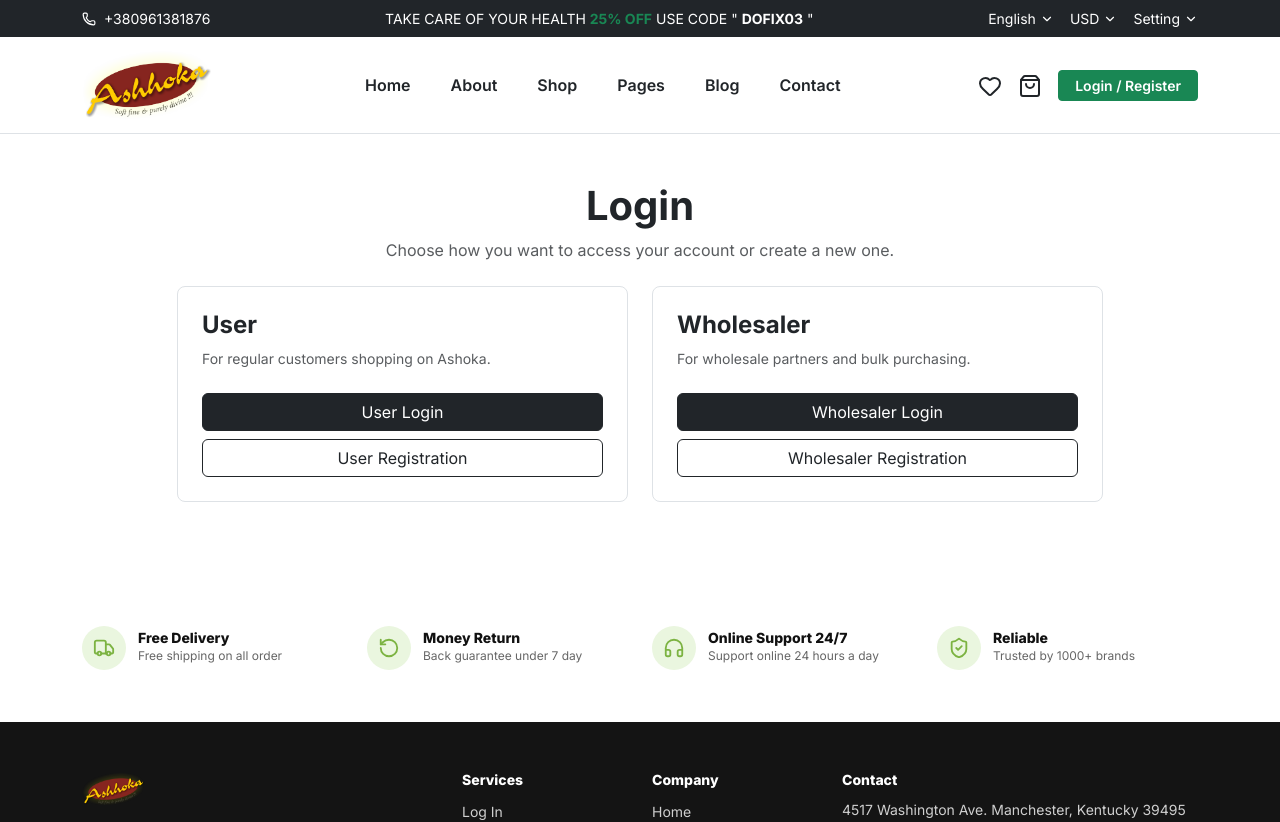
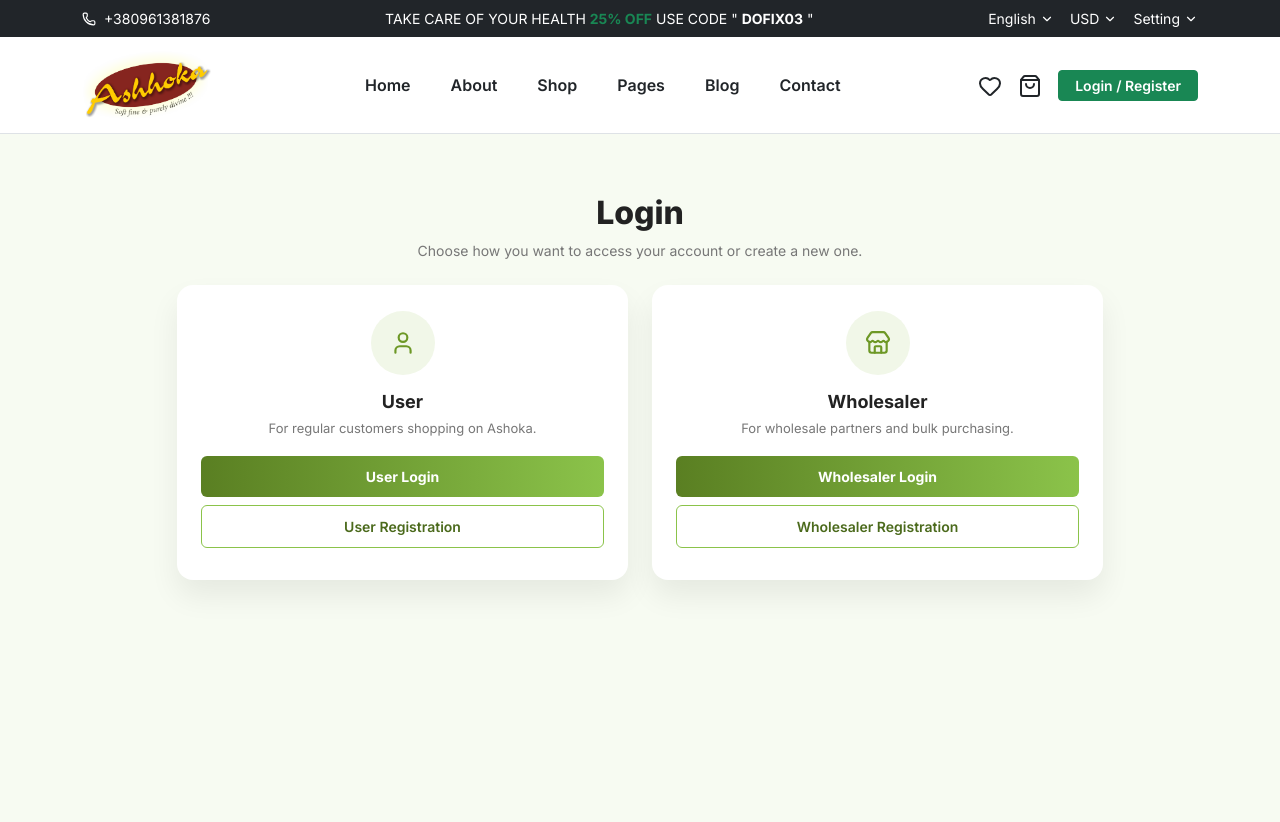
Before and after one commit to VedikaSonar/Ashoka, a React (Vite) app: page /auth in a window 1280 px wide. Shown: the top 822 px of the page. Built offline with nearby package versions, Linux system fonts and the light colour scheme.

Commit message:
login ui update

```diff
--- /dev/null
+++ b/src/Pages/AuthForms.css
@@ -0,0 +1,68 @@
+.auth-form-page {
+  background-color: #f7fbf2;
+  min-height: 100vh;
+  padding: 60px 0;
+}
+
+.auth-form-card {
+  background-color: #fff;
+  border-radius: 16px;
+  padding: 28px 24px 24px;
+  box-shadow: 0 16px 30px rgba(0, 0, 0, 0.07);
+}
+
+.auth-form-title {
+  font-size: 24px;
+  font-weight: 800;
+  color: #222;
+  margin-bottom: 8px;
+}
+
+.auth-form-subtitle {
+  font-size: 13px;
+  color: #777;
+  margin-bottom: 18px;
+}
+
+.auth-form-card .btn-dark {
+  background: linear-gradient(90deg, #5a7f22, #8bc34a);
+  border: none;
+  font-weight: 700;
+  font-size: 14px;
+  padding: 10px 0;
+}
+
+.auth-form-card .btn-dark:hover {
+  background: linear-gradient(90deg, #4b6a1c, #7cb342);
+}
+
+.auth-form-card .form-control {
+  border-radius: 8px;
+  border-color: #e0e0e0;
+  font-size: 14px;
+}
+
+.auth-form-card .form-control:focus {
+  border-color: #8bc34a;
+  box-shadow: 0 0 0 0.15rem rgba(139, 195, 74, 0.3);
+}
+
+.auth-form-card .text-muted a,
+.auth-form-card a {
+  color: #4b6a1c;
+}
+
+.auth-form-card .text-muted a:hover,
+.auth-form-card a:hover {
+  color: #2f4c10;
+}
+
+@media (max-width: 767.98px) {
+  .auth-form-page {
+    padding: 40px 0;
+  }
+
+  .auth-form-card {
+    padding: 22px 18px 20px;
+  }
+}
--- /dev/null
+++ b/src/Pages/AuthOptions.css
@@ -0,0 +1,103 @@
+.auth-options-page {
+  background-color: #f7fbf2;
+  min-height: 100vh;
+  padding: 60px 0;
+}
+
+.auth-title {
+  font-size: 32px;
+  font-weight: 800;
+  color: #222;
+  margin-bottom: 8px;
+}
+
+.auth-subtitle {
+  font-size: 14px;
+  color: #777;
+  margin: 0;
+}
+
+.auth-card {
+  background-color: #fff;
+  border-radius: 16px;
+  padding: 26px 24px 22px;
+  box-shadow: 0 16px 30px rgba(0, 0, 0, 0.07);
+  text-align: center;
+}
+
+.auth-icon-circle {
+  width: 64px;
+  height: 64px;
+  border-radius: 50%;
+  margin: 0 auto 16px;
+  background: #f1f7e8;
+  display: flex;
+  align-items: center;
+  justify-content: center;
+  color: #6d9826;
+}
+
+.auth-card-title {
+  font-size: 18px;
+  font-weight: 700;
+  color: #222;
+  margin-bottom: 6px;
+}
+
+.auth-card-text {
+  font-size: 13px;
+  color: #777;
+  margin-bottom: 18px;
+}
+
+.auth-card-actions {
+  display: flex;
+  flex-direction: column;
+  gap: 8px;
+  margin-bottom: 10px;
+}
+
+.auth-primary-btn {
+  background: linear-gradient(90deg, #5a7f22, #8bc34a);
+  border: none;
+  font-weight: 700;
+  font-size: 14px;
+  padding: 10px 0;
+}
+
+.auth-primary-btn:hover {
+  background: linear-gradient(90deg, #4b6a1c, #7cb342);
+}
+
+.auth-secondary-btn {
+  background-color: #fff;
+  border: 1px solid #8bc34a;
+  color: #4b6a1c;
+  font-weight: 600;
+  font-size: 14px;
+  padding: 10px 0;
+}
+
+.auth-secondary-btn:hover {
+  background-color: #f4faec;
+}
+
+.auth-card-footer {
+  font-size: 12px;
+  color: #777;
+}
+
+.auth-card-footer span {
+  color: #4b6a1c;
+  font-weight: 600;
+}
+
+@media (max-width: 767.98px) {
+  .auth-options-page {
+    padding: 40px 0;
+  }
+
+  .auth-card {
+    padding: 22px 18px 18px;
+  }
+}
--- a/src/Pages/AuthOptions.jsx
+++ b/src/Pages/AuthOptions.jsx
@@ -1,15 +1,17 @@
 import React from 'react';
 import { Container, Row, Col, Button } from 'react-bootstrap';
 import { Link } from 'react-router-dom';
+import { User, Store } from 'lucide-react';
+import './AuthOptions.css';
 
 const AuthOptions = () => {
   return (
-    <div className="py-5">
+    <div className="auth-options-page">
       <Container>
         <Row className="justify-content-center mb-4">
           <Col lg={8} className="text-center">
-            <h1 className="mb-2">Login</h1>
-            <p className="text-muted mb-0">
+            <h1 className="auth-title">Login</h1>
+            <p className="auth-subtitle">
               Choose how you want to access your account or create a new one.
             </p>
           </Col>
@@ -17,36 +19,44 @@ const AuthOptions = () => {
 
         <Row className="g-4 justify-content-center">
           <Col md={6} lg={5}>
-            <div className="p-4 border rounded-3 h-100">
-              <h4 className="mb-2">User</h4>
-              <p className="text-muted small mb-4">
+            <div className="auth-card">
+              <div className="auth-icon-circle">
+                <User size={26} />
+              </div>
+              <h4 className="auth-card-title">User</h4>
+              <p className="auth-card-text">
                 For regular customers shopping on Ashoka.
               </p>
-              <div className="d-flex flex-column gap-2">
-                <Button as={Link} to="/login" variant="dark">
+              <div className="auth-card-actions">
+                <Button as={Link} to="/login" className="auth-primary-btn">
                   User Login
                 </Button>
-                <Button as={Link} to="/register" variant="outline-dark">
+                <Button as={Link} to="/register" className="auth-secondary-btn">
                   User Registration
                 </Button>
               </div>
+
             </div>
           </Col>
 
           <Col md={6} lg={5}>
-            <div className="p-4 border rounded-3 h-100">
-              <h4 className="mb-2">Wholesaler</h4>
-              <p className="text-muted small mb-4">
+            <div className="auth-card">
+              <div className="auth-icon-circle">
+                <Store size={26} />
+              </div>
+              <h4 className="auth-card-title">Wholesaler</h4>
+              <p className="auth-card-text">
                 For wholesale partners and bulk purchasing.
               </p>
-              <div className="d-flex flex-column gap-2">
-                <Button as={Link} to="/wholesaler-login" variant="dark">
+              <div className="auth-card-actions">
+                <Button as={Link} to="/wholesaler-login" className="auth-primary-btn">
                   Wholesaler Login
                 </Button>
-                <Button as={Link} to="/wholesaler-register" variant="outline-dark">
+                <Button as={Link} to="/wholesaler-register" className="auth-secondary-btn">
                   Wholesaler Registration
                 </Button>
               </div>
+
             </div>
           </Col>
         </Row>
--- a/src/Pages/UserLogin.jsx
+++ b/src/Pages/UserLogin.jsx
@@ -1,6 +1,7 @@
 import React, { useState } from 'react';
 import { Container, Row, Col, Form, Button, Alert, Spinner } from 'react-bootstrap';
 import { Link, useNavigate } from 'react-router-dom';
+import './AuthForms.css';
 
 const API_BASE = 'http://127.0.0.1:5000/api';
 
@@ -91,11 +92,12 @@ const UserLogin = () => {
   };
 
   return (
-    <div className="py-5">
+    <div className="auth-form-page">
       <Container>
         <Row className="justify-content-center">
           <Col md={6} lg={5}>
-            <h2 className="mb-4 text-center">User Login</h2>
+            <div className="auth-form-card">
+            <h2 className="auth-form-title text-center">User Login</h2>
             {error && (
               <Alert variant="danger" className="mb-3">
                 {error}
@@ -155,6 +157,7 @@ const UserLogin = () => {
                 Back to login options
               </Link>
             </div>
+            </div>
           </Col>
         </Row>
       </Container>
--- a/src/Pages/UserRegister.jsx
+++ b/src/Pages/UserRegister.jsx
@@ -1,6 +1,7 @@
 import React, { useState } from 'react';
 import { Container, Row, Col, Form, Button, Alert, Spinner } from 'react-bootstrap';
 import { useNavigate, Link } from 'react-router-dom';
+import './AuthForms.css';
 
 const API_BASE = 'http://127.0.0.1:5000/api';
 
@@ -118,11 +119,12 @@ const UserRegister = () => {
   };
 
   return (
-    <div className="py-5">
+    <div className="auth-form-page">
       <Container>
         <Row className="justify-content-center">
           <Col md={7} lg={6}>
-            <h2 className="mb-4 text-center">User Registration</h2>
+            <div className="auth-form-card">
+            <h2 className="auth-form-title text-center">User Registration</h2>
             {error && (
               <Alert variant="danger" className="mb-3">
                 {error}
@@ -214,6 +216,7 @@ const UserRegister = () => {
                 Back to login options
               </Link>
             </div>
+            </div>
           </Col>
         </Row>
       </Container>
--- a/src/Pages/WholesalerLogin.jsx
+++ b/src/Pages/WholesalerLogin.jsx
@@ -1,6 +1,7 @@
 import React, { useState } from 'react';
 import { Container, Row, Col, Form, Button, Alert, Spinner } from 'react-bootstrap';
 import { Link, useNavigate } from 'react-router-dom';
+import './AuthForms.css';
 
 const API_BASE = 'http://127.0.0.1:5000/api';
 
@@ -91,11 +92,12 @@ const WholesalerLogin = () => {
   };
 
   return (
-    <div className="py-5">
+    <div className="auth-form-page">
       <Container>
         <Row className="justify-content-center">
           <Col md={6} lg={5}>
-            <h2 className="mb-4 text-center">Wholesaler Login</h2>
+            <div className="auth-form-card">
+            <h2 className="auth-form-title text-center">Wholesaler Login</h2>
             {error && (
               <Alert variant="danger" className="mb-3">
                 {error}
@@ -155,6 +157,7 @@ const WholesalerLogin = () => {
                 Back to login options
               </Link>
             </div>
+            </div>
           </Col>
         </Row>
       </Container>
--- a/src/Pages/WholesalerRegister.jsx
+++ b/src/Pages/WholesalerRegister.jsx
@@ -1,6 +1,7 @@
 import React, { useState } from 'react';
 import { Container, Row, Col, Form, Button, Alert, Spinner } from 'react-bootstrap';
 import { useNavigate, Link } from 'react-router-dom';
+import './AuthForms.css';
 
 const API_BASE = 'http://127.0.0.1:5000/api';
 
@@ -126,11 +127,12 @@ const WholesalerRegister = () => {
   };
 
   return (
-    <div className="py-5">
+    <div className="auth-form-page">
       <Container>
         <Row className="justify-content-center">
           <Col md={7} lg={6}>
-            <h2 className="mb-4 text-center">Wholesaler Registration</h2>
+            <div className="auth-form-card">
+            <h2 className="auth-form-title text-center">Wholesaler Registration</h2>
             {error && (
               <Alert variant="danger" className="mb-3">
                 {error}
@@ -235,6 +237,7 @@ const WholesalerRegister = () => {
                 Back to login options
               </Link>
             </div>
+            </div>
           </Col>
         </Row>
       </Container>
```
